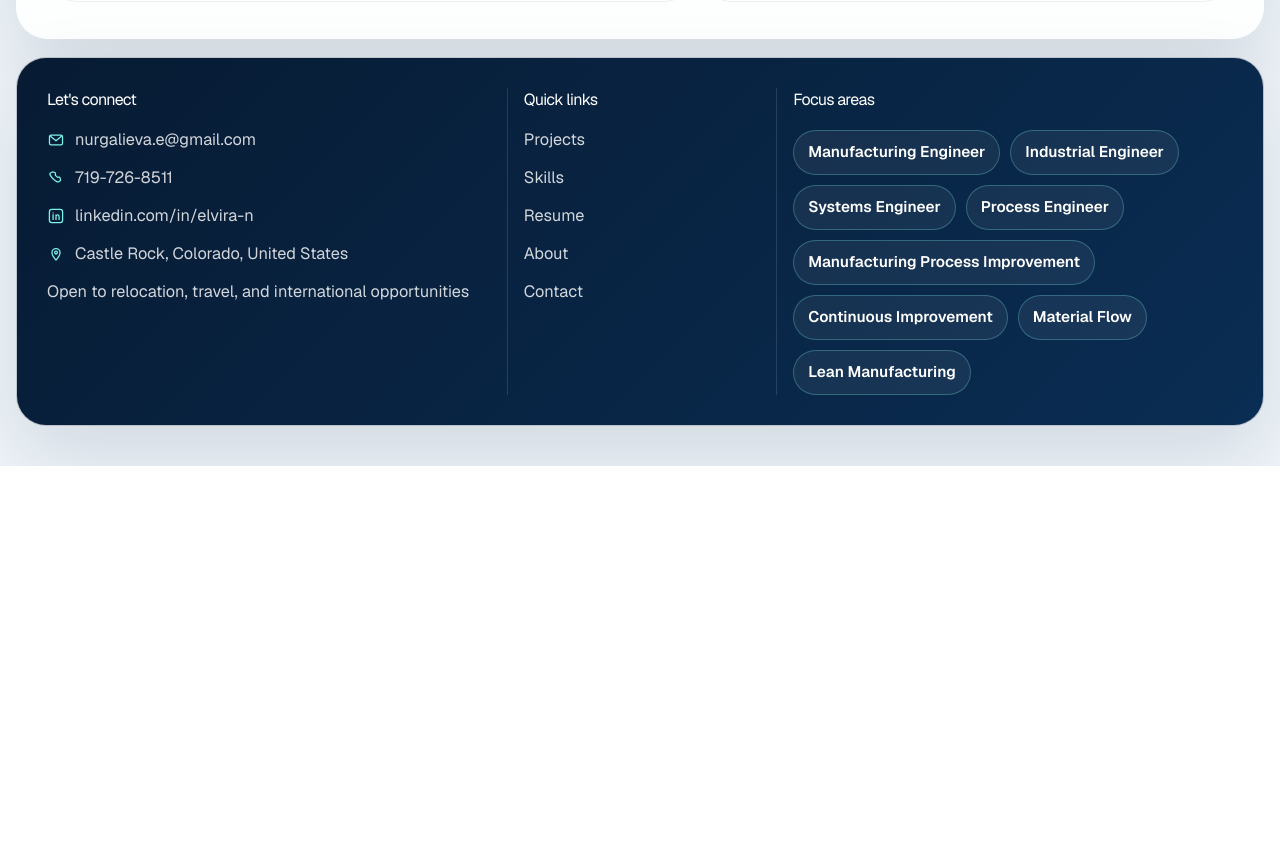
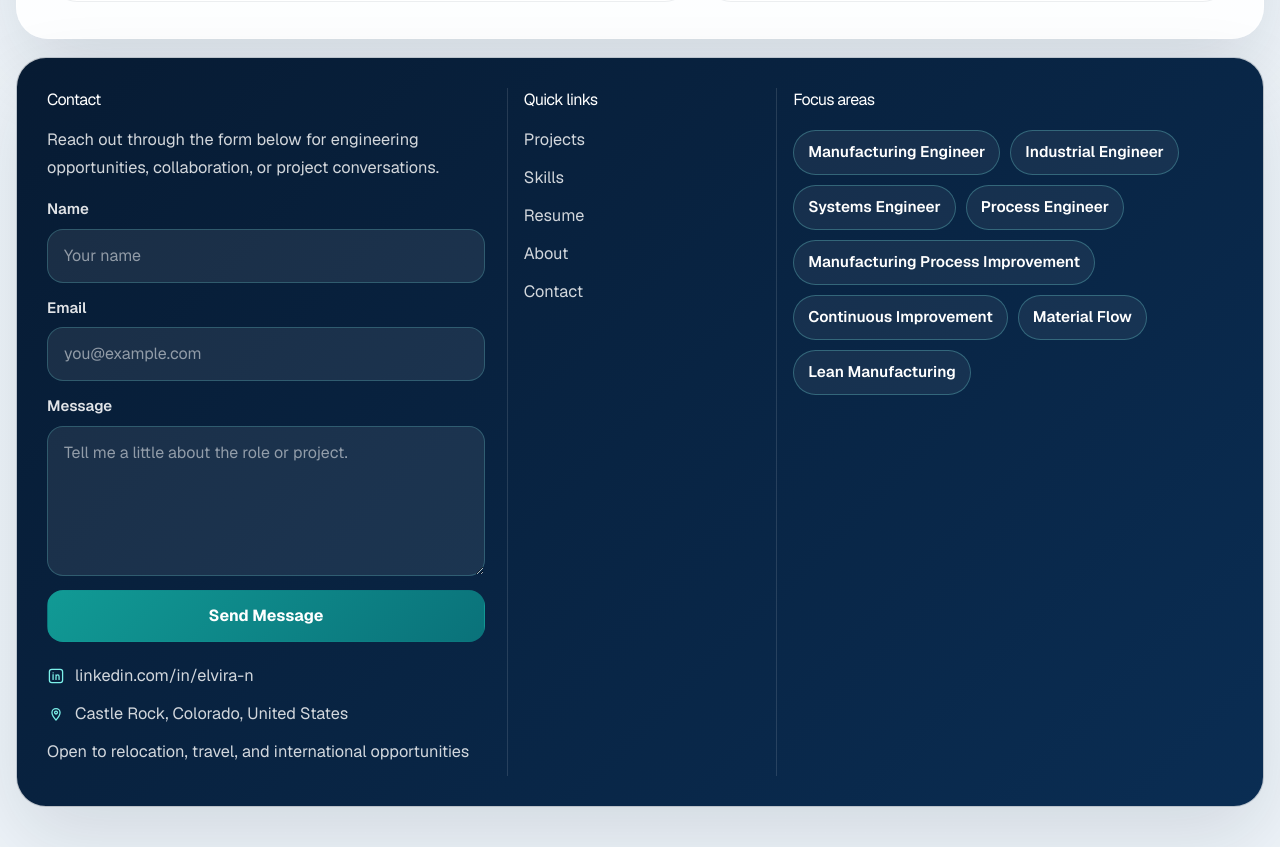
Before and after one commit to ElviraLabs/personal_site, a Next.js app: page / in a window 1280 px wide. Shown: the part 7074-7921 px from the top of the page. Before the commit the page ends 7540 px from the top, so only its background shows below. Built offline with nearby package versions, Linux system fonts and the light colour scheme.

Commit message:
Add contact form for portfolio inquiries

```diff
--- a/app/globals.css
+++ b/app/globals.css
@@ -754,6 +754,11 @@ img {
   min-width: 0;
 }
 
+.footer-copy {
+  align-items: flex-start;
+  line-height: 1.65;
+}
+
 .footer-col + .footer-col {
   padding-left: 16px;
   border-left: 1px solid rgba(255, 255, 255, 0.12);
@@ -770,6 +775,56 @@ img {
   color: white;
   background: rgba(255, 255, 255, 0.06);
   border-color: rgba(125, 241, 234, 0.28);
+}
+
+.contact-form {
+  display: grid;
+  gap: 14px;
+  margin: 16px 0 20px;
+}
+
+.contact-field {
+  display: grid;
+  gap: 8px;
+}
+
+.contact-field span {
+  color: rgba(255, 255, 255, 0.88);
+  font-size: 0.94rem;
+  font-weight: 600;
+}
+
+.contact-field input,
+.contact-field textarea {
+  width: 100%;
+  padding: 14px 16px;
+  border: 1px solid rgba(125, 241, 234, 0.22);
+  border-radius: 16px;
+  background: rgba(255, 255, 255, 0.08);
+  color: white;
+  font: inherit;
+  transition: border-color 0.2s ease, background 0.2s ease;
+}
+
+.contact-field input::placeholder,
+.contact-field textarea::placeholder {
+  color: rgba(255, 255, 255, 0.52);
+}
+
+.contact-field input:focus,
+.contact-field textarea:focus {
+  outline: none;
+  border-color: rgba(125, 241, 234, 0.6);
+  background: rgba(255, 255, 255, 0.12);
+}
+
+.contact-field textarea {
+  min-height: 150px;
+  resize: vertical;
+}
+
+.contact-submit {
+  justify-content: center;
 }
 
 @media (max-width: 1120px) {
--- a/app/page.tsx
+++ b/app/page.tsx
@@ -5,6 +5,7 @@ const sitePath = "";
 const siteUrl = "https://elvira-n.com";
 const resumeHref = `${sitePath}/resume/Elvira-Nurgalieva-Profile.pdf`;
 const headshotSrc = `${sitePath}/elvira-headshot.png`;
+const contactFormAction = "https://formsubmit.co/nurgalieva.e@gmail.com";
 
 const outcomeAreas = [
   {
@@ -775,15 +776,45 @@ export default function Home() {
 
       <footer className="footer anchor-section" id="contact">
         <div className="footer-col">
-          <h3>Let&apos;s connect</h3>
-          <a href="mailto:nurgalieva.e@gmail.com">
-            <Icon kind="mail" className="footer-icon" />
-            nurgalieva.e@gmail.com
-          </a>
-          <a href="tel:+17197268511">
-            <Icon kind="phone" className="footer-icon" />
-            719-726-8511
-          </a>
+          <h3>Contact</h3>
+          <p className="footer-copy">
+            Reach out through the form below for engineering opportunities,
+            collaboration, or project conversations.
+          </p>
+          <form
+            action={contactFormAction}
+            className="contact-form"
+            method="POST"
+          >
+            <input name="_captcha" type="hidden" value="false" />
+            <input name="_next" type="hidden" value={`${siteUrl}/#contact`} />
+            <input name="_subject" type="hidden" value="New portfolio inquiry" />
+            <label className="contact-field">
+              <span>Name</span>
+              <input name="name" placeholder="Your name" required type="text" />
+            </label>
+            <label className="contact-field">
+              <span>Email</span>
+              <input
+                name="email"
+                placeholder="you@example.com"
+                required
+                type="email"
+              />
+            </label>
+            <label className="contact-field">
+              <span>Message</span>
+              <textarea
+                name="message"
+                placeholder="Tell me a little about the role or project."
+                required
+                rows={5}
+              />
+            </label>
+            <button className="button button-primary contact-submit" type="submit">
+              Send Message
+            </button>
+          </form>
           <a
             href="https://www.linkedin.com/in/elvira-n"
             target="_blank"
```
